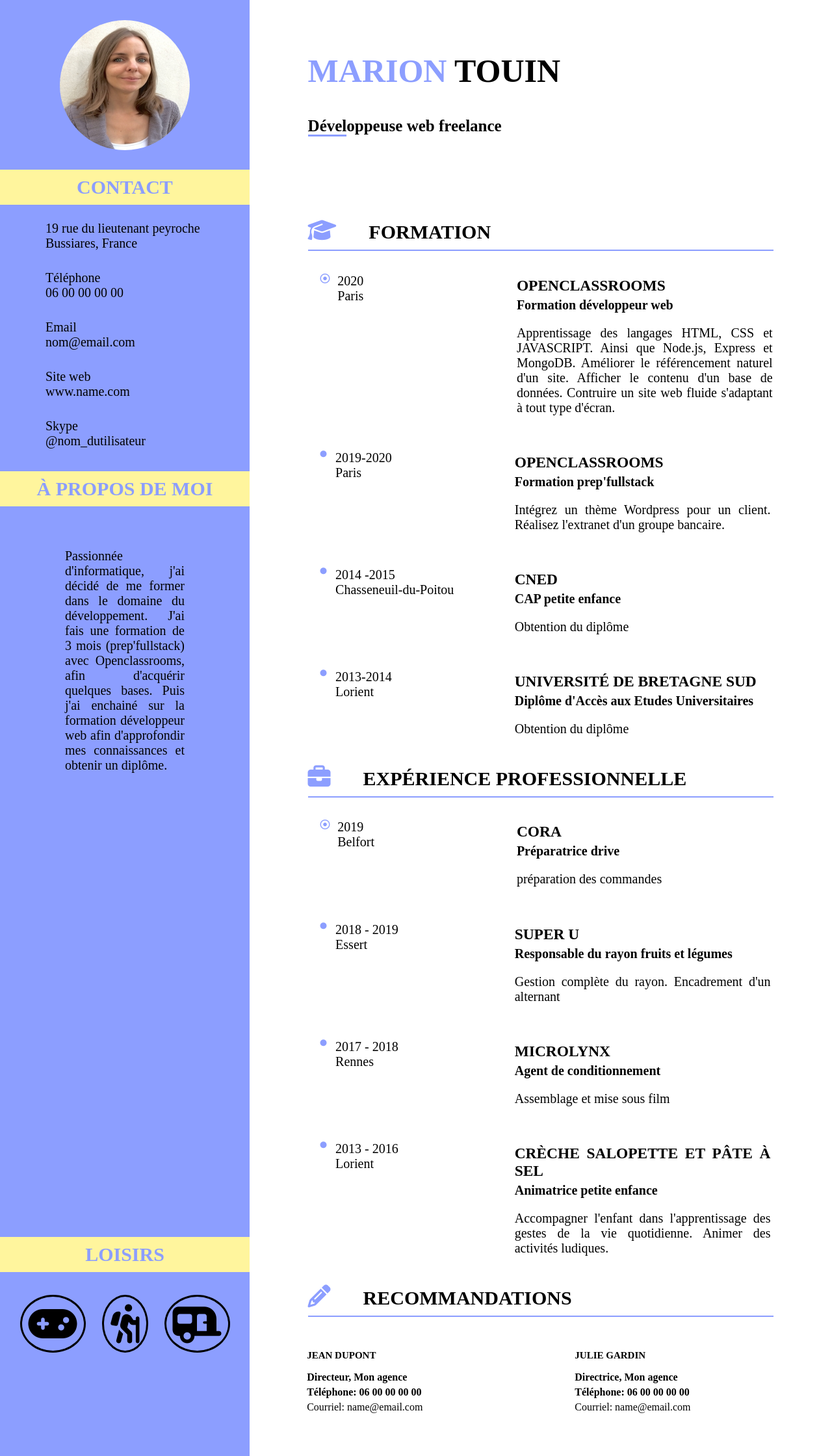
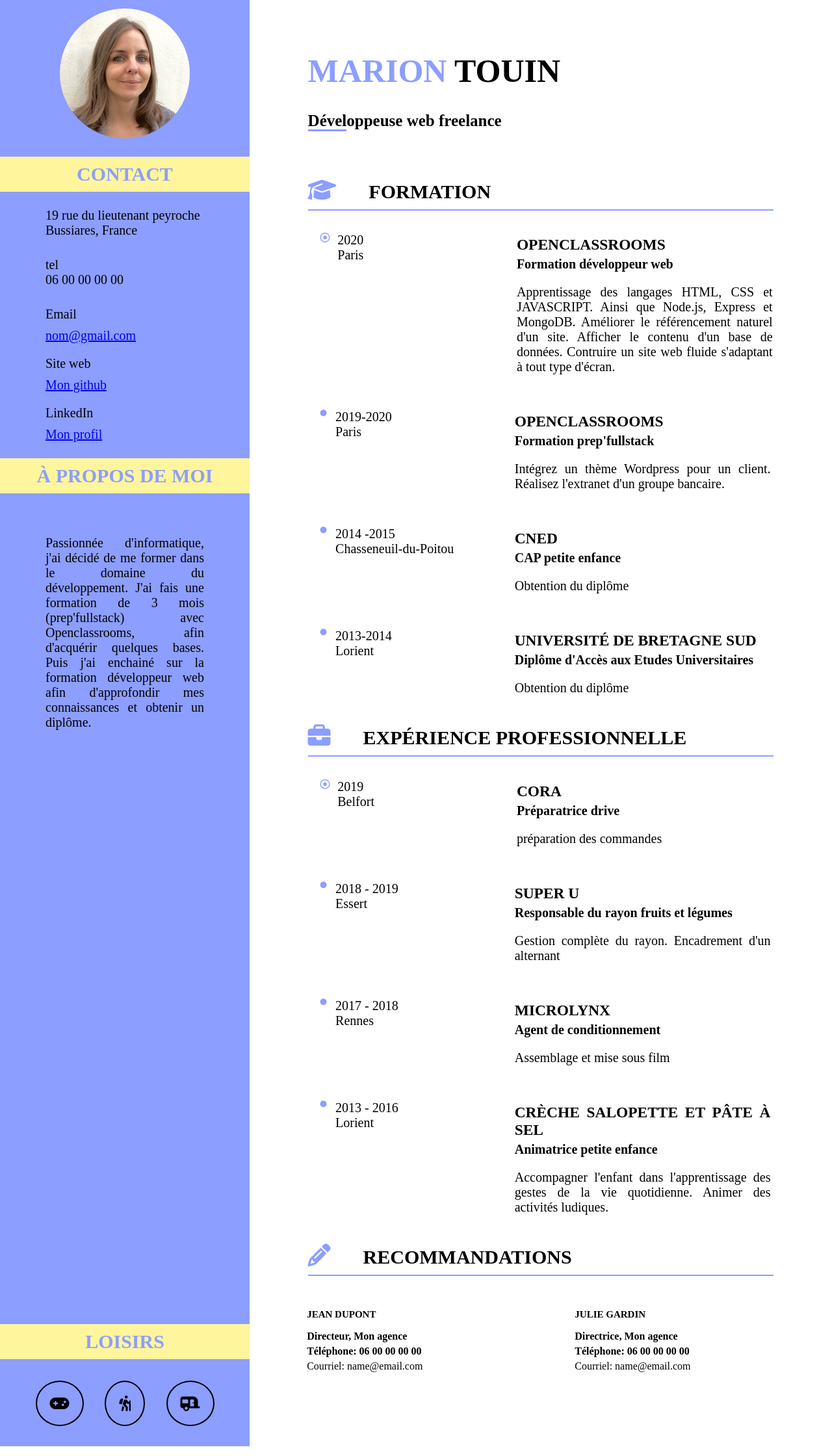
Before and after one commit to Marion-Touin/Projet2-OC-CV, a plain HTML site: page index.html in a window 1280 px wide. Shown: the whole page at 65% size. Drawn offline with Linux system fonts and the light colour scheme.

Commit message:
balise sémantique + modification css photo

```diff
--- a/index.html
+++ b/index.html
@@ -7,22 +7,24 @@
     <title>Cv de Marion Touin</title>
     <script src="https://kit.fontawesome.com/e1891ff22d.js" crossorigin="anonymous"></script>
 </head>
-<body>
-<div class="page">
+<body class="page">
     <!--Partie de gauche-->
-    <div class="containerleft">
+    <aside class="containerleft">
         <!--En tête de page-->
-        <header class="photo">
+        <figure class="photo">
             <img class="img" src="img/photo.jpg" alt="photo">
-        </header>
+        </figure>
         <!--Section contact-->
         <section class="blockcontact">
             <h2 class="titre">contact</h2>
             <p class="contact">19 rue du lieutenant peyroche<br/>Bussiares, France</p>
-            <p class="contact">Téléphone<br/>06 00 00 00 00</p>
-            <p class="contact">Email<br/>nom@email.com</p>
-            <p class="contact">Site web<br/>www.name.com</p>
-            <p class="contact">Skype<br/>@nom_dutilisateur</p>
+            <p class="contact">tel<br/>06 00 00 00 00</p>
+            <p class="contact">Email</p>
+            <a class="contact" href="mailto:nom@gmail.com">nom@gmail.com</a>
+            <p class="contact">Site web</p>
+            <a class="contact" href="https://github.com/xallia">Mon github</a>
+            <p class="contact">LinkedIn</p>
+            <a class="contact" href="https://www.linkedin.com/in/marion-touin-4a10191a2/">Mon profil</a>
         </section>
         <!--Section A propos de moi-->
         <section class="blockpropos">
@@ -43,18 +45,18 @@
                 <i class="fas fa-caravan monicone"></i>
             </div>
         </section>
-    </div>
+    </aside>
     <!--Section de droite-->
-    <div class="containerright">
-        <section>
+    <main class="containerright">
+        <header>
             <div class="identite">
                 <h1 class="nom"><span class="prenom">marion </span> touin</h1>
                 <h2 class="métier"><span class="dev">Dével</span>oppeuse web freelance</h2>
             </div>
-            <div class="photo">
+            <div class="photo2">
                 <img class="image" src="img/photo.jpg" alt="photo">
             </div>
-        </section>
+        </header>
         <!--Section formation-->
         <section>
             <h2 class="titreleft"><i class="fas fa-graduation-cap icones"></i>Formation</h2>
@@ -199,7 +201,6 @@
                 </div>
             </div>
         </footer>
-    </div>
-</div>
+    </main>
 </body>
 </html>
--- a/style.css
+++ b/style.css
@@ -13,14 +13,12 @@ body{
 }
 /*Partie gauche*/
 .photo{
-    padding-top: 30px;
-    text-align: center;
-}
-.img{
+    border-radius: 100%;
+    border: 3px solid #8C9EFF;
+    overflow: hidden;
     width: 200px;
     height: 200px;
-    border-radius: 100%;
-    border: solid 1px #8C9EFF;
+    margin: 10px auto;
 }
 .blockpropos{
     margin-bottom: 160%;
@@ -37,29 +35,30 @@ body{
     font-size: 20px;
     margin-left: 70px;
     padding-bottom: 10px;
+    margin-bottom: 0;
 }
 .propos{
     font-size: 20px;
     text-align: justify;
-    margin-left: 100px;
-    margin-right: 100px;
-    padding-bottom: 100px;
+    margin-left: 70px;
+    margin-right: 70px;
+    padding-bottom: 300px;
     padding-top: 40px;
 }
 .monicone:before{
-    border: 3px solid black;
-    font-size: 60px;
-    padding: 10px;
-    border-radius: 50%;
+    border-radius: 100%;
+    border: 2px solid black;
+    padding: 20px;
     margin-right: 25px;
+    font-size: x-large;
+}
+.icone{
+    font-size: 30px;
+    margin: 50px auto;
+    text-align: center;
 }
 .fa-caravan:before{
     margin: 0;
-}
-.icone{
-    display: flex;
-    justify-content: center;
-    margin-top: 50px;
 }
 /*Partie nom et métier*/
 .nom{
@@ -162,7 +161,7 @@ h3{
 .reco{
     margin-bottom: 50px;
 }
-.image{
+.photo2{
     display: none;
 }
 @media all and (max-width: 1024px)
@@ -174,21 +173,20 @@ h3{
         background-color:#8C9EFF;
         width: 100%;
     }
-    .img{
+    .photo{
         display: none;
     }
     .image{
-        display: flex;
+        border-radius: 100%;
+        border: 3px solid #8C9EFF;
+        overflow: hidden;
         width: 200px;
         height: 200px;
-        border-radius: 100%;
-        border: solid 1px #8C9EFF;
-        margin: 0 auto;
-        padding: 30px;
+        margin: 10px auto;
     }
-    .photo{
-        padding-top: 0;
-        background-color:#8C9EFF;
+    .photo2{
+        display: flex;
+        background-color: #8C9EFF;
     }
     .titre{
         margin-bottom: 20px;
@@ -201,6 +199,7 @@ h3{
     }
     .blockcontact {
         margin-bottom: 30px;
+        text-align: center;
     }
     .blockpropos {
         margin-bottom: 30px;
@@ -311,4 +310,7 @@ h3{
     .loisir{
         padding-bottom: 0;
     }
+    .propos{
+        margin: 25px 35px;
+    }
 }
```
